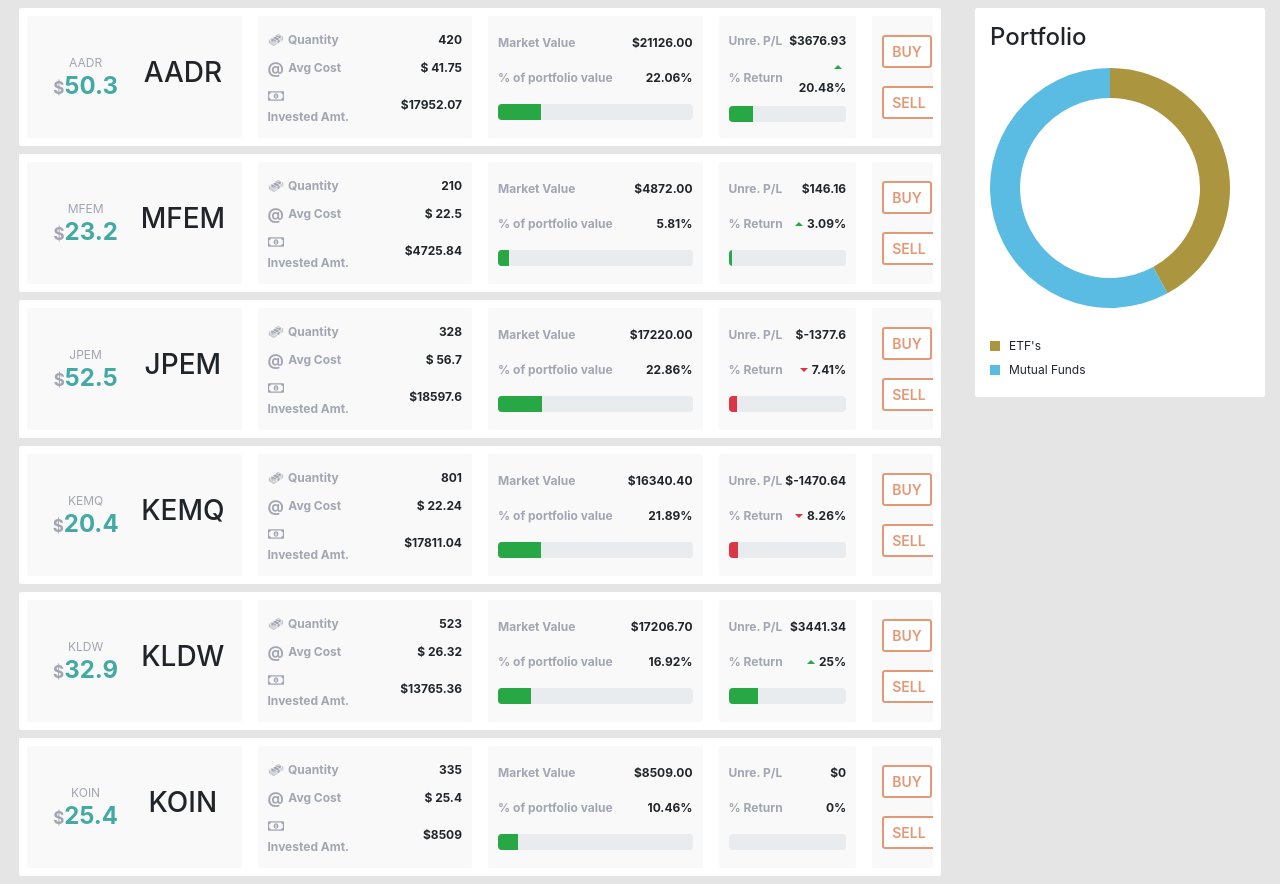
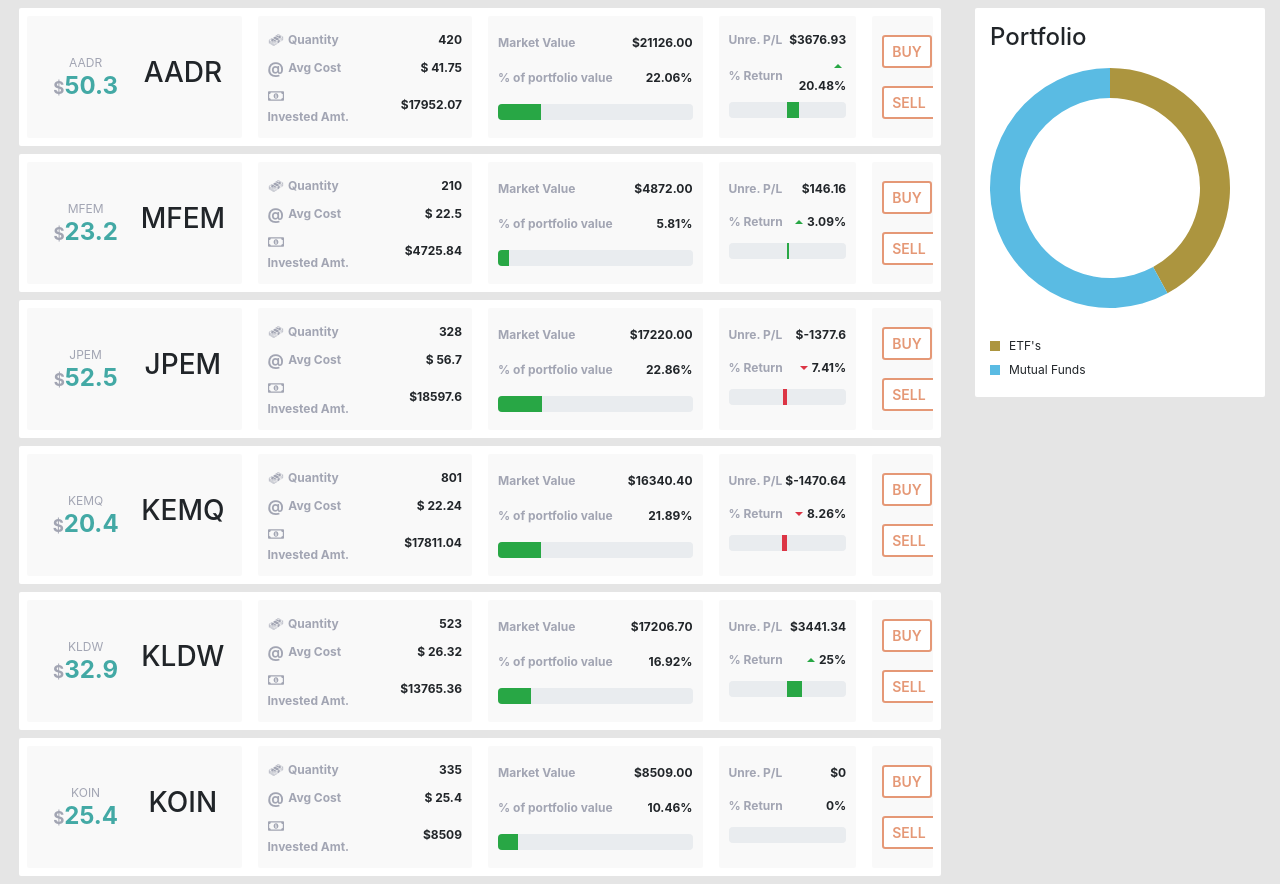
Before and after one commit to aroracomfortechs/stocks-portfolio, a React (Create React App) app: page / in a window 1280 px wide. Built offline with nearby package versions, Linux system fonts and the light colour scheme.

Commit message:
updated progress bar

```diff
--- a/src/App.scss
+++ b/src/App.scss
@@ -51,6 +51,14 @@ body{
     span{
       word-wrap: break-word;
     }
+    .progress_right_left{
+      border-bottom-right-radius: 0;
+      border-top-right-radius: 0;
+    }
+    .progress_left_right{
+      border-bottom-left-radius: 0;
+      border-top-left-radius: 0;
+    }
     .progress{
       width: 100%;
       padding: 0;
--- a/src/components/ListItem.js
+++ b/src/components/ListItem.js
@@ -80,9 +80,16 @@ function ListItem(props) {
                     </div> : <div className="col-6 text-right">
                         {data.return < 0 ? <IoMdArrowDropdown color="#dc3545" /> : null}<span className="font_sm"><strong>{-(data.return)}%</strong></span>
                     </div>}
-                    <div className="col-12">
-                        <ProgressBar variant={data.return < 0 ? "danger" : "success"} now={data.return < 0 ? -(data.return) : data.return} />
-                    </div>
+                    <section className="col-12">
+                        <div className="row">
+                            <div className="col">
+                                <ProgressBar className="justify-content-end progress_right_left" variant={"danger"} now={data.return < 0 ? -(data.return) : 0} />
+                            </div>
+                            <div className="col">
+                                <ProgressBar className="progress_left_right" variant={"success"} now={data.return > 0 ? data.return : 0} />
+                            </div>
+                        </div>
+                    </section>
                 </div>
             </div>
             <div className="col-lg-1 col-md-12 p-2">
```
